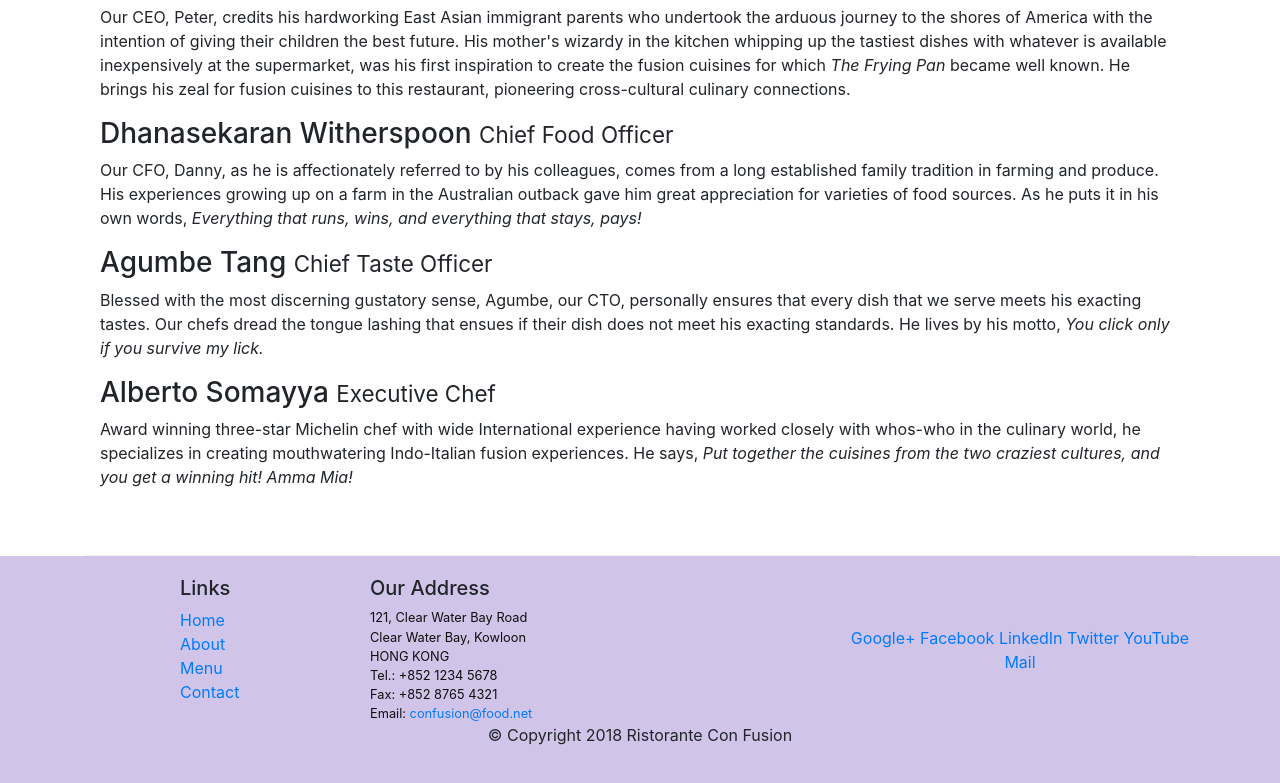
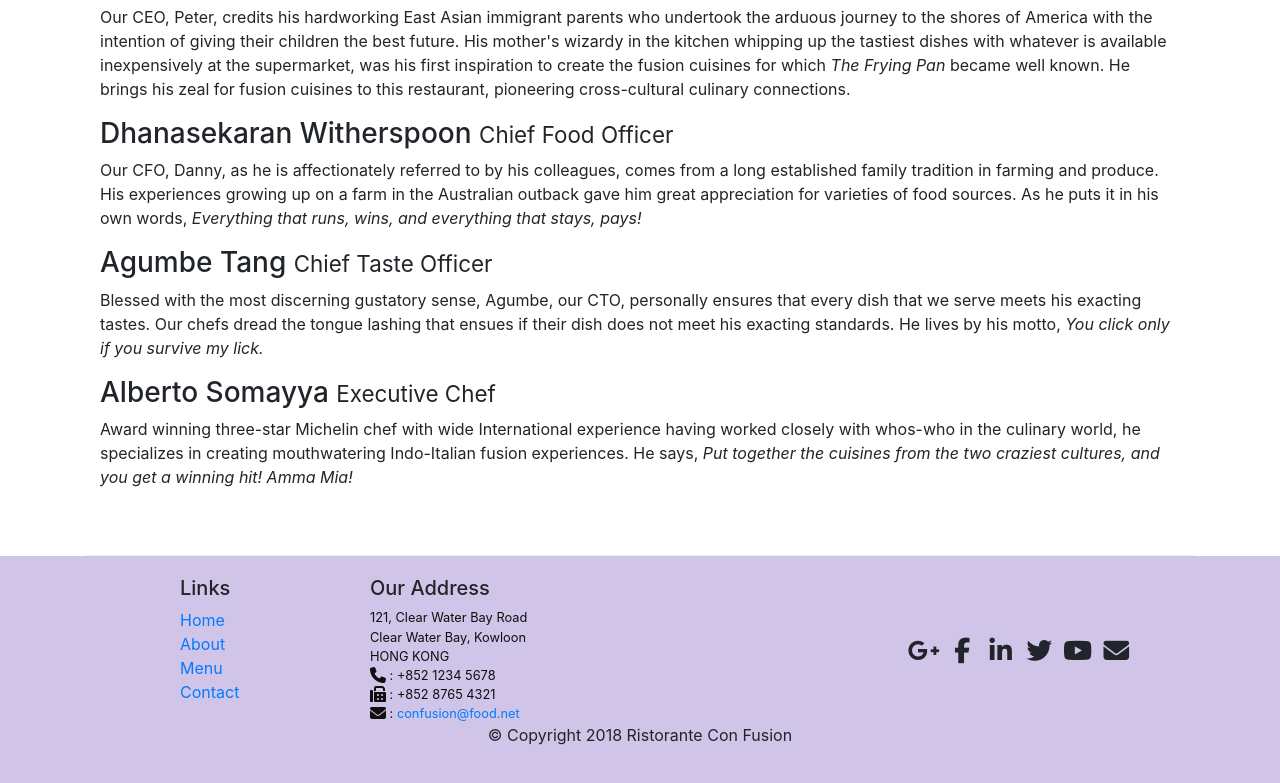
Before and after one commit to TabishShafi/bootstrap, a website: page aboutus.html in a window 1280 px wide. Shown: the part 1028-1811 px from the top of the page. Drawn offline with nearby package versions, Linux system fonts and the light colour scheme.

Commit message:
icon fonts

```diff
--- a/aboutus.html
+++ b/aboutus.html
@@ -10,6 +10,14 @@
 
     <!-- Bootstrap CSS -->
     <link rel="stylesheet" href="node_modules/bootstrap/dist/css/bootstrap.min.css">
+
+     <!--FontAwesome Css -->
+     <link rel="stylesheet" href="node_modules/font-awesome/css/font-awesome.min.css">
+
+     <!--Bootstrap Social Css-->
+     <link rel="stylesheet" href="node_modules/bootstrap-social/bootstrap-social.css">
+
+
     <link rel="stylesheet" href="Css/styles.css">
 
     <title>Ristorante Con Fusion: About Us</title>
@@ -30,10 +38,10 @@
             <div class=" collapse navbar-collapse" id="Navbar">
 
                 <ul class=" navbar-nav ml-auto">
-                    <li class=" nav-item"><a class=" nav-link" href="./index.html">Home</a></li>
-                    <li class=" nav-item active"><a class=" nav-link" href="#">About</a></li>
-                    <li class=" nav-item"><a class=" nav-link" href="#">Menu</a></li>
-                    <li class=" nav-item"><a class=" nav-link" href="#">Contact</a></li>
+                    <li class=" nav-item"><a class=" nav-link" href="./index.html"> <span class="fa fa-home fa-lg"></span> Home</a></li>
+                    <li class=" nav-item active"><a class=" nav-link" href="#"> <span class="fa fa-info fa-lg"></span> About</a></li>
+                    <li class=" nav-item"><a class=" nav-link" href="#"> <span class="fa fa-list fa-lg"></span> Menu</a></li>
+                    <li class=" nav-item"><a class=" nav-link" href="#"> <span class="fa fa-address-card fa-lg"></span> Contact</a></li>
                 </ul>
 
             </div>
@@ -114,22 +122,22 @@
                 <div class="col-7 col-sm-5">
                     <h5>Our Address</h5>
                     <address>
-		              121, Clear Water Bay Road<br>
-		              Clear Water Bay, Kowloon<br>
-		              HONG KONG<br>
-		              Tel.: +852 1234 5678<br>
-		              Fax: +852 8765 4321<br>
-		              Email: <a href="mailto:confusion@food.net">confusion@food.net</a>
-		           </address>
+                        121, Clear Water Bay Road<br>
+                        Clear Water Bay, Kowloon<br>
+                        HONG KONG<br>
+                        <span class="fa fa-phone fa-lg"></span> : +852 1234 5678<br>
+                        <span class="fa fa-fax fa-lg"></span> : +852 8765 4321<br>
+                        <span class="fa fa-envelope fa-lg"></span> : <a href="mailto:confusion@food.net">confusion@food.net</a>
+                     </address>
                 </div>
                 <div class="col-12 col-sm-4 align-self-center">
                     <div class="text-center">
-                        <a href="http://google.com/+">Google+</a>
-                        <a href="http://www.facebook.com/profile.php?id=">Facebook</a>
-                        <a href="http://www.linkedin.com/in/">LinkedIn</a>
-                        <a href="http://twitter.com/">Twitter</a>
-                        <a href="http://youtube.com/">YouTube</a>
-                        <a href="mailto:">Mail</a>
+                        <a class=" btn btn-social-icon" href="http://google.com/+"> <i class="fa fa-google-plus fa-lg"></i> </a>
+                        <a class=" btn btn-social-icon" href="http://www.facebook.com/profile.php?id="> <i class="fa fa-facebook fa-lg"></i> </a>
+                        <a class=" btn btn-social-icon" href="http://www.linkedin.com/in/"> <i class="fa fa-linkedin fa-lg"></i> </a>
+                        <a class=" btn btn-social-icon" href="http://twitter.com/"> <i class="fa fa-twitter fa-lg"></i> </a>
+                        <a class=" btn btn-social-icon" href="http://youtube.com/"> <i class="fa fa-youtube fa-lg"></i> </a>
+                        <a class=" btn btn-social-icon" href="mailto:"> <i class="fa fa-envelope fa-lg"></i> </a>
                     </div>
                 </div>
            </div>
--- a/package.json
+++ b/package.json
@@ -15,6 +15,8 @@
   },
   "dependencies": {
     "bootstrap": "^4.6.0",
+    "bootstrap-social": "^5.1.1",
+    "fontawesome": "^4.7.0",
     "jquery": "^3.6.0",
     "popper.js": "^1.12.9"
   }
```
Also changed, not shown: index.html (+26 -18 lines), 1 other file.
